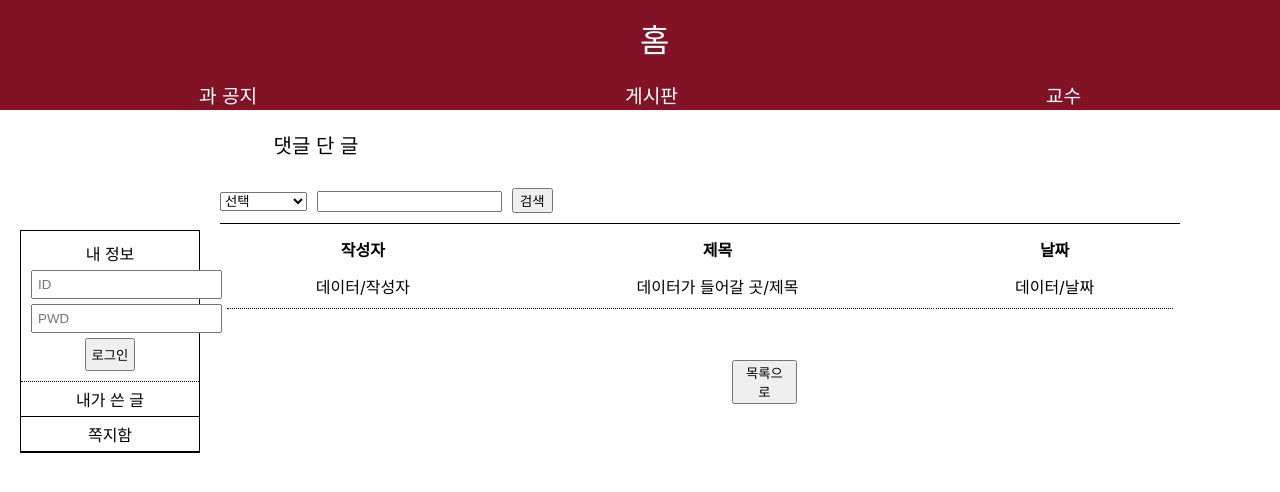
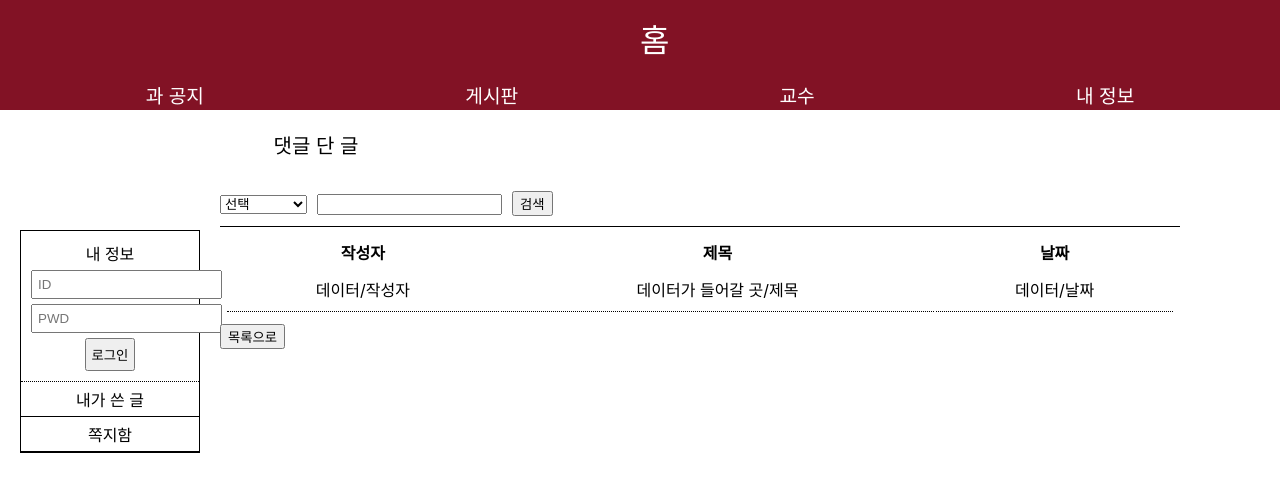
Before and after one commit to augusstt06/korea_global_admin, a Next.js app: page /info/comment in a window 1280 px wide. Shown: the top 492 px of the page. Built offline with nearby package versions, Linux system fonts and the light colour scheme.

Commit message:
add : message/private Component

```diff
--- a/component/Header.js
+++ b/component/Header.js
@@ -3,6 +3,7 @@ import Link from 'next/link';
 import { FaBars, FaTimes } from "react-icons/fa";
 
 import styles from '../styles/Header.module.scss';
+import Image from "next/image";
 
 
 const Header = () => {
@@ -44,6 +45,11 @@ const Header = () => {
                             교수
                         </Link>
                     </div>
+                    <div className='my_info'>
+                        <Link href = '/info'>
+                            내 정보
+                        </Link>
+                    </div>
                 </nav> :
                 <nav className = {styles.menu_noclick}  click={click ? 0 : 1}>
                     <div className='announce'>
@@ -61,6 +67,11 @@ const Header = () => {
                             교수
                         </Link>
                     </div>
+                    <div className='my_info'>
+                        <Link href = '/info'>
+                            내 정보
+                        </Link>
+                    </div>
                 </nav>}
         </div>
     )
--- a/pages/info/comment/index.js
+++ b/pages/info/comment/index.js
@@ -10,7 +10,7 @@ const Comment = () => {
             <div className='component'>
                 <Side items = {[
                     {id : 4, link : `/info/post`, text : '내가 쓴 글'},
-                    {id : 6, link : `/`, text : '쪽지함'}
+                    {id : 6, link : `/info/message`, text : '쪽지함'}
                 ]} title = '내 정보' />
             </div>
             <div className='content'>
@@ -57,7 +57,6 @@ const Comment = () => {
                         </tbody>
                     </table>
                 </div>
-            </div>
                 <div className='back'>
                     <button className='backButton'>
                         <Link href = {{pathname : `/info`}}>
@@ -66,6 +65,7 @@ const Comment = () => {
                     </button>
                 </div>
             </div>
+        </div>
     )
 }
 export default Comment;
--- a/pages/info/index.js
+++ b/pages/info/index.js
@@ -12,7 +12,7 @@ const Info = () => {
                     //여기에 내가 쓴 글, 내가 댓글 단 글, 쪽지함
                     {id : 4, link : `/info/post`, text : '내가 쓴 글'},
                     {id : 5, link : `/info/comment`, text : '댓글 단 글'},
-                    {id : 6, link : `/`, text : '쪽지함'}
+                    {id : 6, link : `/info/message`, text : '쪽지함'}
                 ]} title = '내 정보' />
             </div>
             <div className='content'>
--- a/pages/info/post/index.js
+++ b/pages/info/post/index.js
@@ -10,7 +10,7 @@ const Post = () => {
       <div className='component'>
         <Side items = {[
             {id : 5, link : `/info/comment`, text : '댓글 단 글'},
-            {id : 6, link : `/info`, text : "쪽지함"}
+            {id : 6, link : `/info/message`, text : "쪽지함"}
         ]} title = "내 정보" />
       </div>
       <div className='content'>
@@ -59,13 +59,13 @@ const Post = () => {
             </tbody>
           </table>
         </div>
-      </div>
-      <div className='back'>
+        <div className='back'>
           <button className='backButton'>
               <Link href = {{pathname : `/info`}}>
                   목록으로
               </Link>
           </button>
+        </div>
       </div>
     </div>
   )
--- a/styles/Page.modules.scss
+++ b/styles/Page.modules.scss
@@ -182,14 +182,16 @@ textarea {
     margin-bottom: 10px;
 }
 .back{
-    align-content: center;
-    text-align: center;
-    display: block;
+    //align-content: center;
+    //text-align: center;
+    //display: block;
+    //position: relative;
+    //top: 400px;
+    //right:200px;
+    //height: 30px;
+    //width: 60px;
     position: relative;
-    top: 400px;
-    right:200px;
-    height: 30px;
-    width: 60px;
+    float: bottom;
 }
 // User Info
 .name_container_solo{
@@ -225,14 +227,41 @@ textarea {
     }
 
 }
-.back{
-    position: relative;
-    top: 250px;
-    right: 35%;
-    .backButton{
-        width: 65px;
+
+// Message
+.messageList{
+    margin-top: 50px;
+    .list_category{
+        list-style: none;
+        //float: left;
+        display: flex;
+        padding: 5px;
+        li{
+
+        }
+    }
+    .each_message{
+        display: block;
+        list-style: none;
+        border: 1px solid black;
+        border-right: none;
+        border-left: none;
+        width: 90%;
+        padding-left: 0;
+        li{
+            border-bottom: 1px dotted black;
+            padding: 15px;
+            margin: 0 10px;
+            line-height: 18px;
+            display: flex;
+            justify-content: space-between;
+            div{
+
+            }
+        }
     }
 }
+
 
 // Pagination
 .pagination {
```
Also changed, not shown: pages/info/message/index.js (added, +76 -0 lines), pages/info/message/private/index.js (added, +11 -0 lines), public/images/korea.png (added), public/images/korea_name.png (added). Lines whose indentation alone changed are shown as unchanged.
